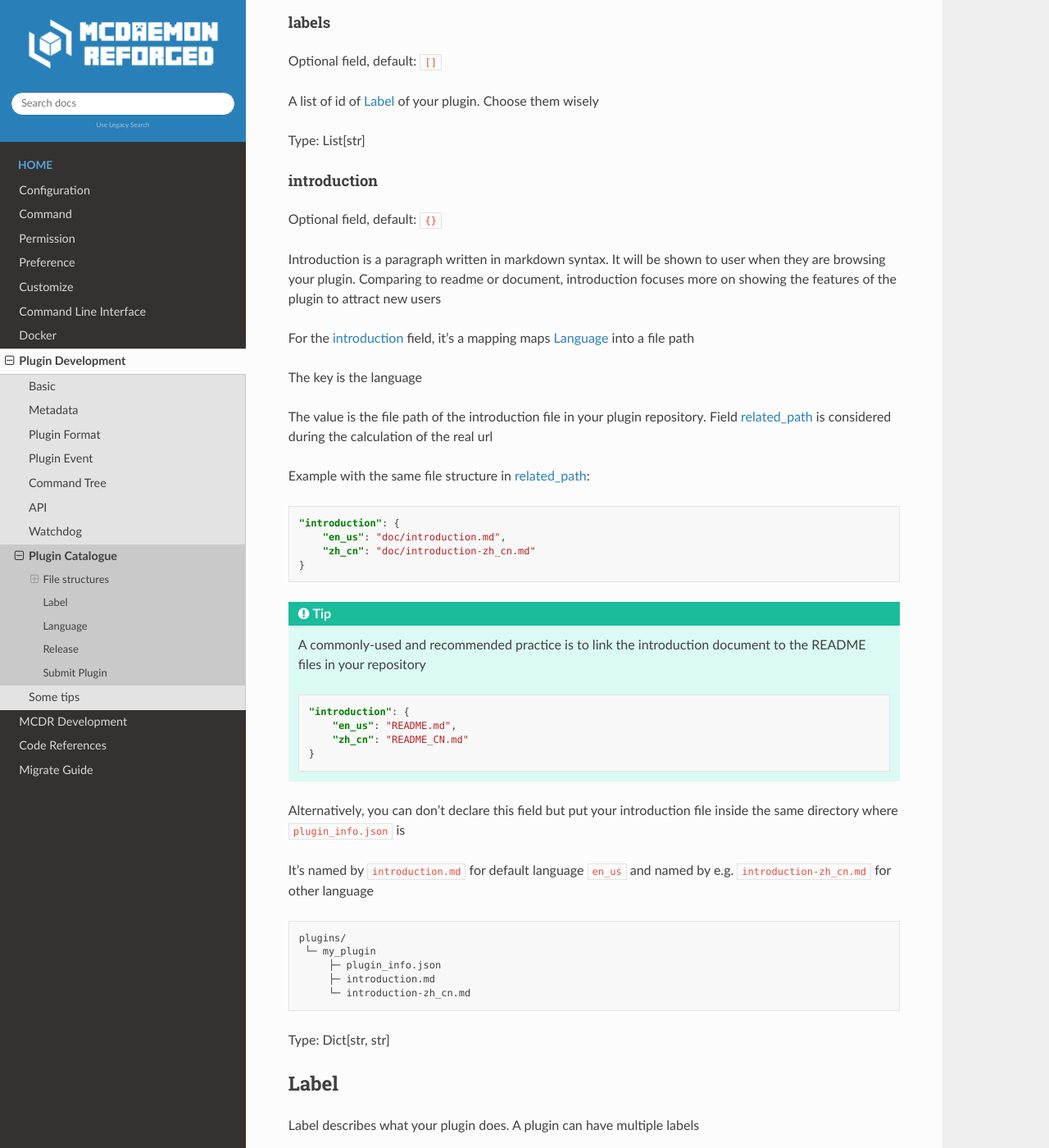
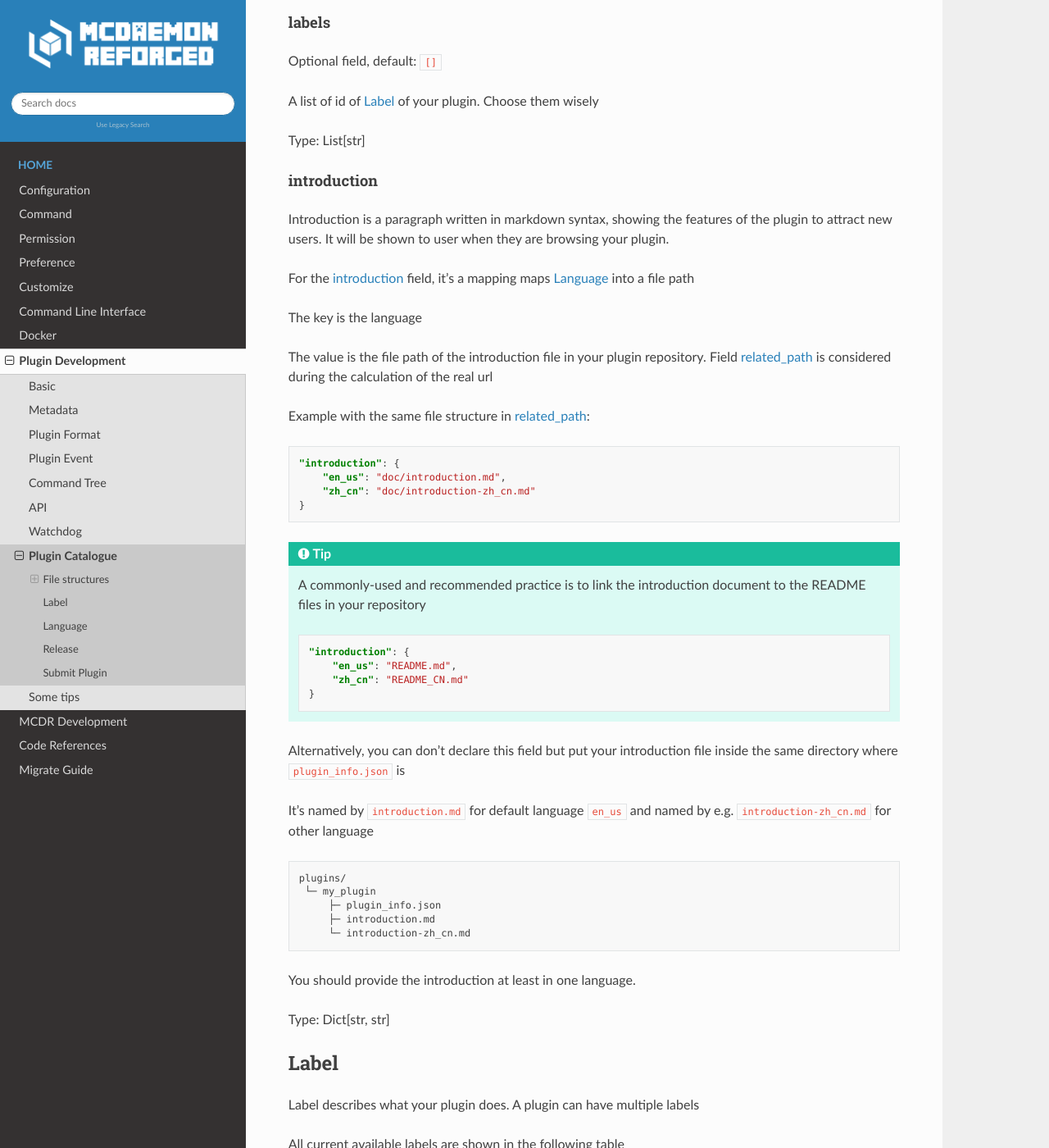
Before and after one commit to MCDReforged/MCDReforged, a Sphinx documentation site: the page built from docs/source/plugin_dev/plugin_catalogue.rst, in a window 1280 px wide and 1400 px high, scrolled down 2350 px. Shown: the whole window at 82% size. Built offline with Sphinx 7.4.7 and the Read the Docs theme 2.0.0, drawn with Linux system fonts in a browser that asks for light colours; pages that are not in the unit, such as notebooks, are missing from menus; the version number could not be read and is left out; comment, search, counter and statistics services are not loaded; some of the changed text lies outside the part shown.

Commit message:
docs(catalogue): update to match catalogue changes

```diff
--- a/docs/source/plugin_dev/plugin_catalogue.rst
+++ b/docs/source/plugin_dev/plugin_catalogue.rst
@@ -116,10 +116,7 @@
 introduction
 ~~~~~~~~~~~~
 
-Optional field, default: ``{}``
-
-Introduction is a paragraph written in markdown syntax. It will be shown to user when they are browsing your plugin.
-Comparing to readme or document, introduction focuses more on showing the features of the plugin to attract new users
+Introduction is a paragraph written in markdown syntax, showing the features of the plugin to attract new users. It will be shown to user when they are browsing your plugin.
 
 For the :ref:`plugin_dev/plugin_catalogue:introduction` field, it's a mapping maps :ref:`plugin_dev/plugin_catalogue:language` into a file path
 
@@ -159,6 +156,8 @@
          ├─ plugin_info.json
          ├─ introduction.md
          └─ introduction-zh_cn.md
+
+You should provide the introduction at least in one language.
 
 Type: Dict[str, str]
 
@@ -227,7 +226,15 @@
 Submit Plugin
 -------------
 
-If you want to submit your plugin, create the directory of your plugin inside the ``plugins/`` directory with necessary files, and make a pull request
+It's encouraged to read the `Contributing Guidelines <http://https://github.com/MCDReforged/PluginCatalogue/blob/master/CONTRIBUTING.md>`_ before submitting your plugin
+
+If you want to submit your plugin:
+
+1. Fork the catalogue repo
+
+2. Create a directory for your plugin within the ``plugins/`` folder, including all the necessary files
+
+3. Make a pull request
 
 It's recommended to leave your github link in the :ref:`plugin_dev/plugin_catalogue:authors` field so repository maintainers can simply tell if you are the owner of the plugin
 
```
Also changed, not shown: other parts of docs/source/plugin_dev/plugin_catalogue.rst (+1 -1 lines), 1 other file.
